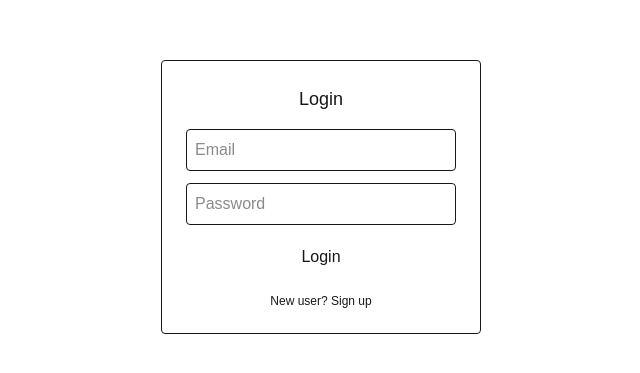
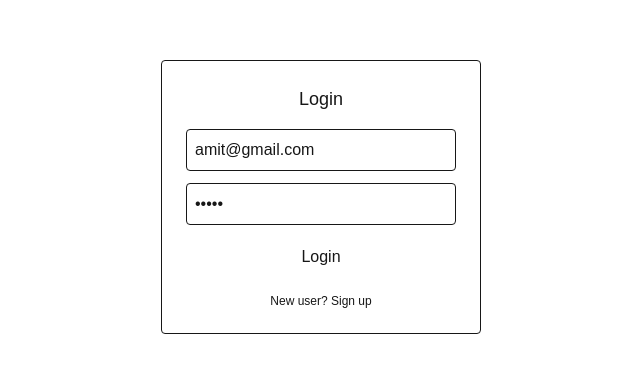
Before and after one commit to stalin670/workflow-builder, a Next.js app: page /login in a window 1280 px wide. Shown: the part 203-576 px from the top of the page, without its empty margins (319-959 px from the left). Built offline with nearby package versions, Linux system fonts and the light colour scheme.

Commit message:
adding default email and password

```diff
--- a/src/app/login/page.tsx
+++ b/src/app/login/page.tsx
@@ -9,8 +9,8 @@
     const [loading, setLoading] = useState(false);
     const showToast = useToastStore((s) => s.showToast);
     const router = useRouter();
-    const [email, setEmail] = useState("");
-    const [password, setPassword] = useState("");
+    const [email, setEmail] = useState("amit@gmail.com");
+    const [password, setPassword] = useState("12345");
     const [error, setError] = useState("");
 
     const handleLogin = async () => {
@@ -43,7 +43,7 @@
 
                 <input
                     className="w-full mb-3 p-2 bg-node border border-border rounded"
-                    placeholder="Email"
+                    placeholder="amit@gmail.com"
                     value={email}
                     onChange={(e) => setEmail(e.target.value)}
                 />
@@ -51,7 +51,7 @@
                 <input
                     type="password"
                     className="w-full mb-3 p-2 bg-node border border-border rounded"
-                    placeholder="Password"
+                    placeholder="12345"
                     value={password}
                     onChange={(e) => setPassword(e.target.value)}
                 />
```
